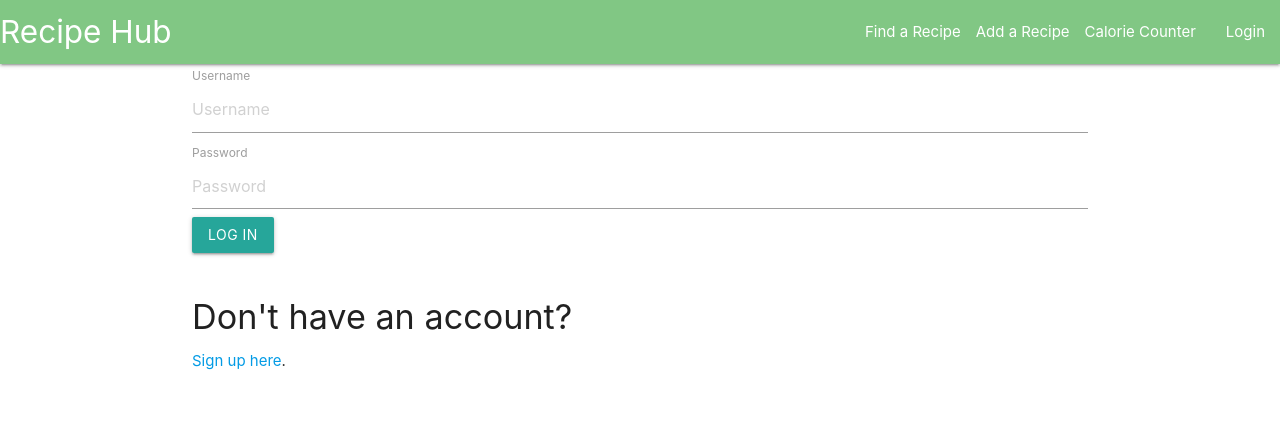
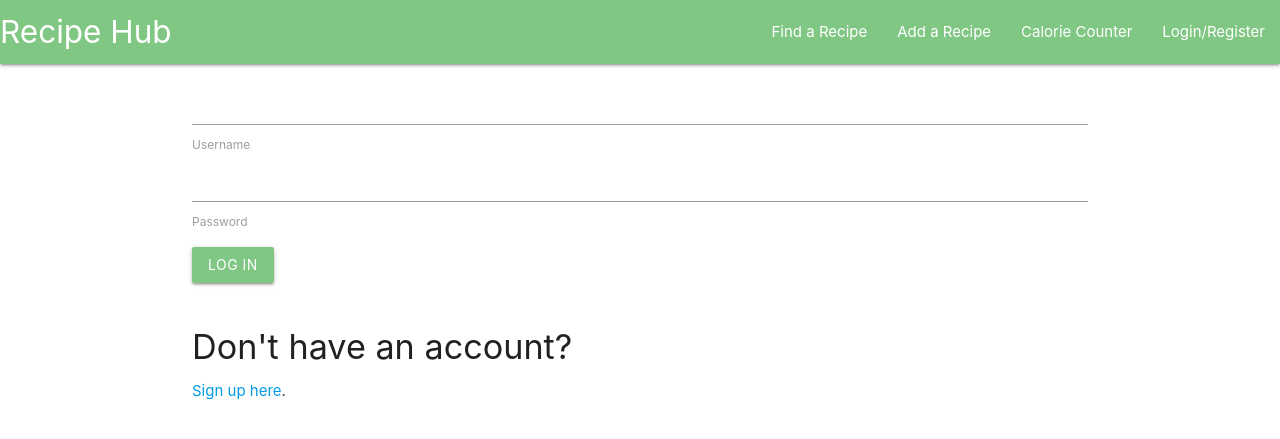
Before and after one commit to Didgerydont/data-centric-milestone-project, a Flask app: page /login_landing in a window 1280 px wide. Shown: the top 439 px of the page. Run offline with Flask 2, Linux system fonts and the light colour scheme; some libraries are stand-ins or nearby versions.

Commit message:
logins/registrations changed to FlaskForm

```diff
--- a/app.py
+++ b/app.py
@@ -7,7 +7,7 @@ from flask_pymongo import PyMongo
 from bson.objectid import ObjectId
 import bcrypt
 from datetime import datetime
-from wtforms import StringField, IntegerField, SelectField, SubmitField
+from wtforms import StringField, IntegerField, PasswordField, SubmitField, BooleanField
 from wtforms.validators import InputRequired, URL, ValidationError
 from flask_wtf import FlaskForm
 if os.path.exists("env.py"):
@@ -38,6 +38,18 @@ username = mongo.db.users.find()
 
 user_present = False # remember if user has logged in.
 
+
+#login class
+class loginForm(FlaskForm):
+
+    login_username = StringField('Username', validators=[InputRequired()])
+    login_password = PasswordField('Password', validators=[InputRequired()])
+
+class registrationForm(FlaskForm):
+    register_username = StringField('Select a Username', validators=[InputRequired()])
+    register_password = PasswordField('Select a Password', validators=[InputRequired()])
+
+#create recipe class
 class createRecipe(FlaskForm):
 
     recipe_title = StringField('Title', validators=[InputRequired()])
@@ -51,6 +63,8 @@ class createRecipe(FlaskForm):
     recipe_origin = StringField('Country of Origin', validators=[InputRequired()])
 
 
+
+
 # Home
 @app.route("/")
 @app.route("/index")
@@ -61,17 +75,18 @@ def home():
 
 @app.route('/login_landing')
 def login_landing():
-    return render_template('login.html')
+    form = loginForm(request.form)
+    return render_template('login.html', form=form)
 
 @app.route("/login", methods=['POST'])
-def login():
+def logging_in():
     users=mongo.db.users
-    user_login = users.find_one({'user_name': request.form['username']})
+    user_login = users.find_one({'user_name': request.form['login_username']})
 
     if user_login:
-        if bcrypt.hashpw(request.form['pass'].encode('utf-8'), user_login['password']) == user_login['password']:
-            session['username'] = request.form['username']
-            #user_present = True
+        if bcrypt.hashpw(request.form['login_password'].encode('utf-8'), user_login['password']) == user_login['password']:
+            session['username'] = request.form['login_username']
+
             return redirect(url_for('login_success'))
 
     return 'Invalid username/password combination'
@@ -82,16 +97,23 @@ def login_success():
         return render_template('login_success.html')
 
 # User registration
+
+@app.route("/registration_landing")
+def registration_landing():
+    form = registrationForm(request.form)
+    return render_template('register.html', form=form)
+
 @app.route("/register", methods=['POST', 'GET'])
 def register():
     if request.method == 'POST':
+
         users=mongo.db.users
-        existing_user = users.find_one({'user_name': request.form['username']})
+        existing_user = users.find_one({'user_name': request.form['register_username']})
 
         if existing_user == None:
-            hashpass = bcrypt.hashpw(request.form['pass'].encode('utf-8'), bcrypt.gensalt())
-            users.insert({'user_name' : request.form['username'], 'password' : hashpass})
-            session['username'] = request.form['username']
+            hashpass = bcrypt.hashpw(request.form['register_password'].encode('utf-8'), bcrypt.gensalt())
+            users.insert_one({'user_name' : request.form['register_username'], 'password' : hashpass})
+            session['username'] = request.form['register_username']
             return redirect(url_for('login_success'))
 
         return 'Someone already uses that name. Try another'
--- a/static/css/style.css
+++ b/static/css/style.css
@@ -61,7 +61,7 @@ ul.features > li {
     box-shadow: 0 2px 2px 0 rgba(0, 0, 0, 0.5);
 }
 
-dropdown-button{
+.dropdown-button{
     padding: 5px;
 
 }
--- a/templates/addrecipe.html
+++ b/templates/addrecipe.html
@@ -19,7 +19,7 @@
                 <li class="add-recipe-li">{{ form.recipe_preptime.label }} {{ form.recipe_preptime }}</li>
                 <li class="add-recipe-li">{{ form.recipe_cooktime.label }} {{ form.recipe_cooktime }}</li>
                 <li class="add-recipe-li">{{ form.recipe_origin.label }} {{ form.recipe_origin }}</li>
-                <input type="submit" value="Submit">
+                <button type="submit" class="btn btn-primary btn-block green lighten-2">Submit</button>
                 {% for error in form.errors %}
                     <li style="color:red">{{ error }}</li>
                 {% endfor %}
--- a/templates/base.html
+++ b/templates/base.html
@@ -25,9 +25,9 @@
                 <a href="{{url_for('home')}}" class="brand-logo">Recipe Hub</a>
                 <ul id="nav-mobile" class="right hide-on-med-and-down">
                     <li><a href="{{ url_for('get_recipe') }}">Find a Recipe</a></li>
-                    <li><a href="{{ url_for('add_recipe') }}"></a>Add a Recipe</li>
+                    <li><a href="{{ url_for('add_recipe') }}">Add a Recipe</a></li>
                     <li><a href="#">Calorie Counter</a></li>
-                    <li><a href="{{url_for('login_landing')}}">Login</a></li>
+                    <li><a href="{{url_for('login_landing')}}">Login/Register</a></li>
                 </ul>
                 <a class='dropdown-trigger right hide-on-large-only dropdown-button' href='#' data-target='dropdown1'><i class="material-icons hoverable">menu</i></a>
                 <ul id="dropdown1" class="dropdown-content">
--- a/templates/login.html
+++ b/templates/login.html
@@ -3,20 +3,19 @@
 <div class="container">
     <div class="row">
         <div class="col-md-4 col-md-offset-4">
-            <form method=POST action="{{ url_for('login') }}">
+            <form method=POST action="{{ url_for('logging_in') }}">
                 <div class="form-group">
-                    <label for="InputUsername">Username</label>
-                    <input type="text" class="form-control" name="username" placeholder="Username">
+                    <ul>
+                        <li>{{ form.login_username }} {{ form.login_username.label }}</li>
+                        <li>{{ form.login_password }} {{ form.login_password.label }}</li>
+                    </ul>
+
                 </div>
-                <div class="form-group">
-                    <label for="InputPassword">Password</label>
-                    <input type="password" class="form-control" name="pass" placeholder="Password">
-                </div>
-                <button type="submit" class="btn btn-primary btn-block">Log In</button>
+                <button type="submit" class="btn btn-primary btn-block green lighten-2">Log In</button>
             </form>
             <br>
             <div>
-                <h4>Don't have an account?</h4><a href="{{ url_for('register') }}">Sign up here</a>.
+                <h4>Don't have an account?</h4><a href="{{ url_for('registration_landing') }}">Sign up here</a>.
             </div>
         </div>
     </div>
```
Also changed, not shown: templates/readrecipe.html (+9 -3 lines), templates/register.html (+7 -7 lines).
